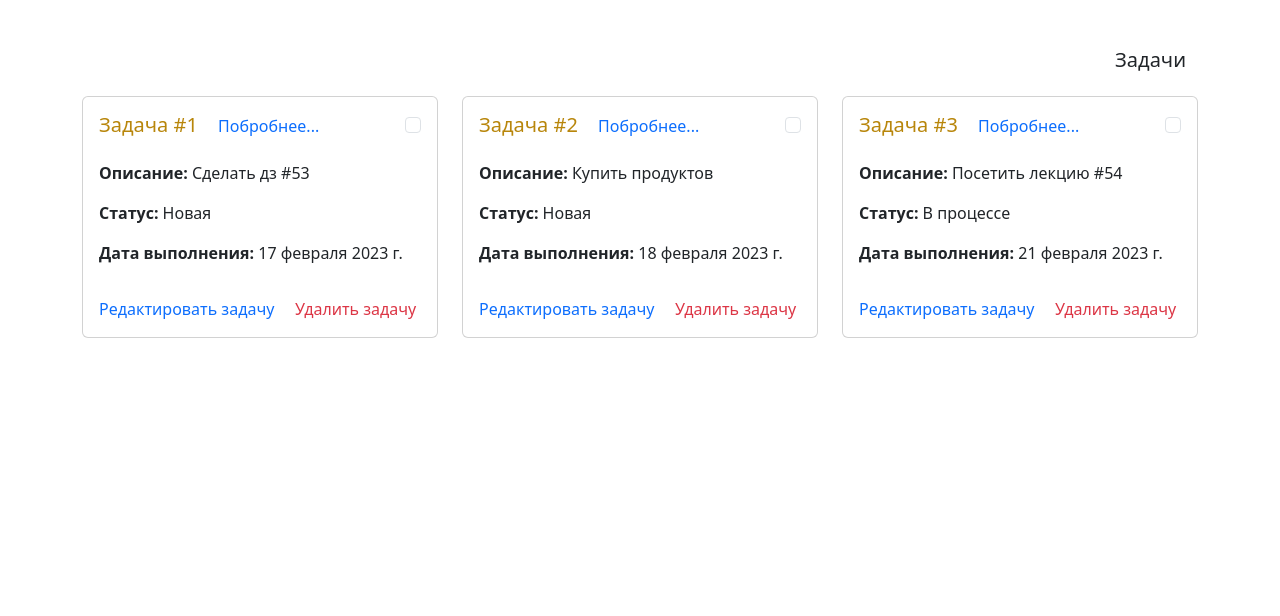
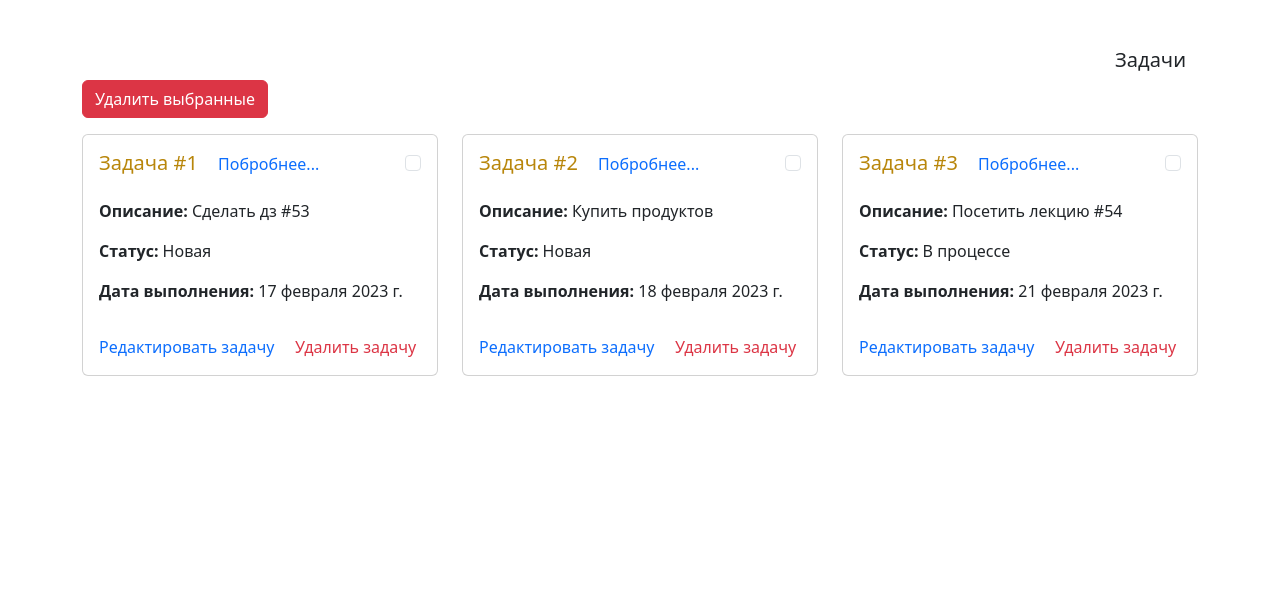
Before and after one commit to kuvatov/homework_55_abylay_kuvatov, a Django app: page / in a window 1280 px wide. Shown: the part 56-672 px from the top of the page. Run offline with Django 4.2, Linux system fonts and the light colour scheme; data comes from the database, SQL or seed files in the repository; some libraries are stand-ins or nearby versions.

Commit message:
Добавил представление multiple_tasks_delete для checkbox-ов

```diff
--- a/source/webapp/templates/tasks_view.html
+++ b/source/webapp/templates/tasks_view.html
@@ -2,9 +2,11 @@
 {% block title %}Tasks View{% endblock %}
 {% block content_heading %}Задачи{% endblock %}
 {% block content %}
-<input type="submit" class="btn btn-danger" value="Удалить выбранные" style="display:none" id="checkbox-button"/>
+<form action="{% url 'multiple_tasks_delete' %}" method="post">
+    <input type="submit" class="btn btn-danger" value="Удалить выбранные"/>
     <div class="row row-cols-1 row-cols-md-3 g-4">
         {% if tasks %}
+        {% csrf_token %}
         {% for task in tasks %}
         <div class="col pt-3">
             <div class="card">
@@ -12,8 +14,8 @@
                     <div class="card-body-header pb-3">
                         <h5 class="card-title">Задача #{{ task.id }}</h5>
                         <a class="card-details ps-3" href="{% url 'task_details' task.pk %}">Побробнее...</a>
-                    <input type="checkbox" id="btn-checkbox" class="form-check-input card-checkbox"
-                           onclick="checkbox_delete()">
+                        <input type="checkbox" class="form-check-input card-checkbox" name="checkbox"
+                               value="{{ task.pk }}">
                     </div>
                     <p class="card-text"><b>Описание:</b> {{ task.description }}</p>
                     {% for choice in choices %}
@@ -39,14 +41,16 @@
                                         </div>
                                         <div class="modal-body">
                                             <div class="form-row form-login">
-                                            <p>Вы уверены, что хотите удалить задачу <span>#{{ task.pk }}</span> ?!</p>
+                                                <p>Вы уверены, что хотите удалить задачу <span>#{{ task.pk }}</span> ?!
+                                                </p>
                                             </div>
                                             <br>
                                         </div>
                                         <div class="modal-footer">
                                             <a href="{% url 'task_delete' task.pk %}"
                                                class="btn btn-danger">Удалить</a>
-                                        <button type="button" class="btn btn-secondary" data-bs-dismiss="modal">Отмена
+                                            <button type="button" class="btn btn-secondary" data-bs-dismiss="modal">
+                                                Отмена
                                             </button>
                                         </div>
                                     </div>
@@ -65,3 +69,4 @@
         {% endif %}
 {% endblock %}
 </div>
+</form>
--- a/source/webapp/urls.py
+++ b/source/webapp/urls.py
@@ -1,6 +1,6 @@
 from django.urls import path, include
 
-from webapp.views.tasks import tasks_view, task_create, task_edit, task_details, task_delete
+from webapp.views.tasks import tasks_view, task_create, task_edit, task_details, task_delete, multiple_tasks_delete
 
 urlpatterns = [
     path('__debug__/', include('debug_toolbar.urls')),
@@ -9,5 +9,6 @@ urlpatterns = [
     path('task/add', task_create, name='task_create'),
     path('task/<int:pk>/delete', task_delete, name='task_delete'),
     path('task/<int:pk>/edit', task_edit, name='task_edit'),
-    path('task/<int:pk>/details', task_details, name='task_details')
+    path('task/<int:pk>/details', task_details, name='task_details'),
+    path('tasks/multiple_delete', multiple_tasks_delete, name='multiple_tasks_delete')
 ]
--- a/source/webapp/views/tasks.py
+++ b/source/webapp/views/tasks.py
@@ -37,6 +37,14 @@ def task_delete(request: WSGIRequest, pk: int):
     return redirect('tasks_view')
 
 
+def multiple_tasks_delete(request: WSGIRequest):
+    if request.method == 'POST':
+        tasks_list = list(map(int, request.POST.getlist('checkbox')))
+        for pk in tasks_list:
+            ToDoList.objects.get(pk=pk).delete()
+    return redirect('tasks_view')
+
+
 def task_edit(request: WSGIRequest, pk: int):
     task = get_object_or_404(ToDoList, pk=pk)
     if request.method == 'GET':
```
Lines whose indentation alone changed are shown as unchanged.
